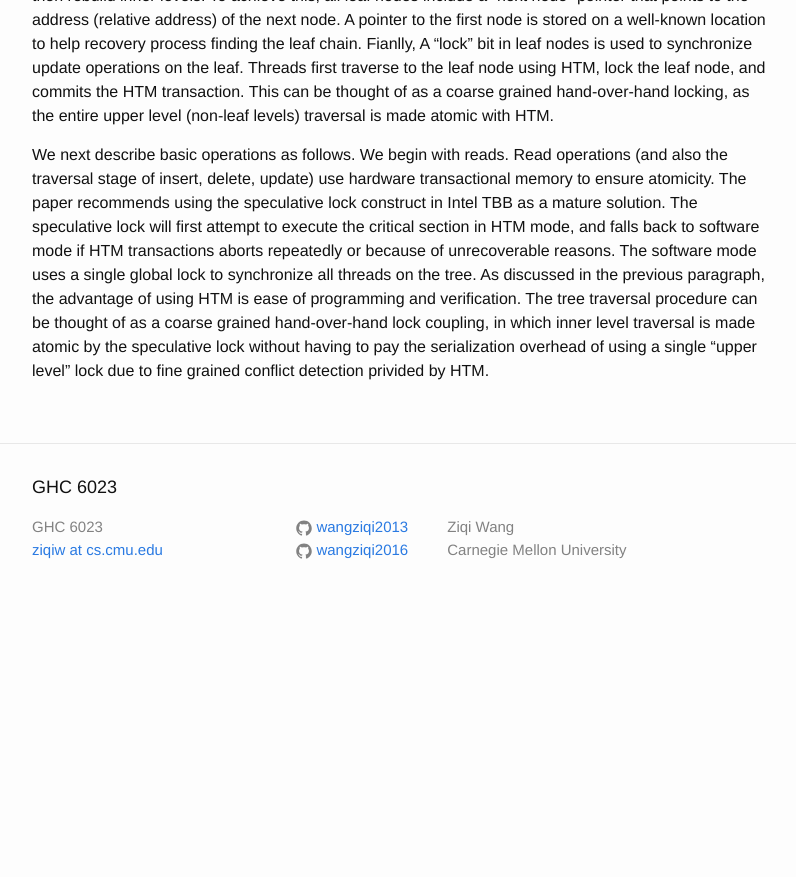
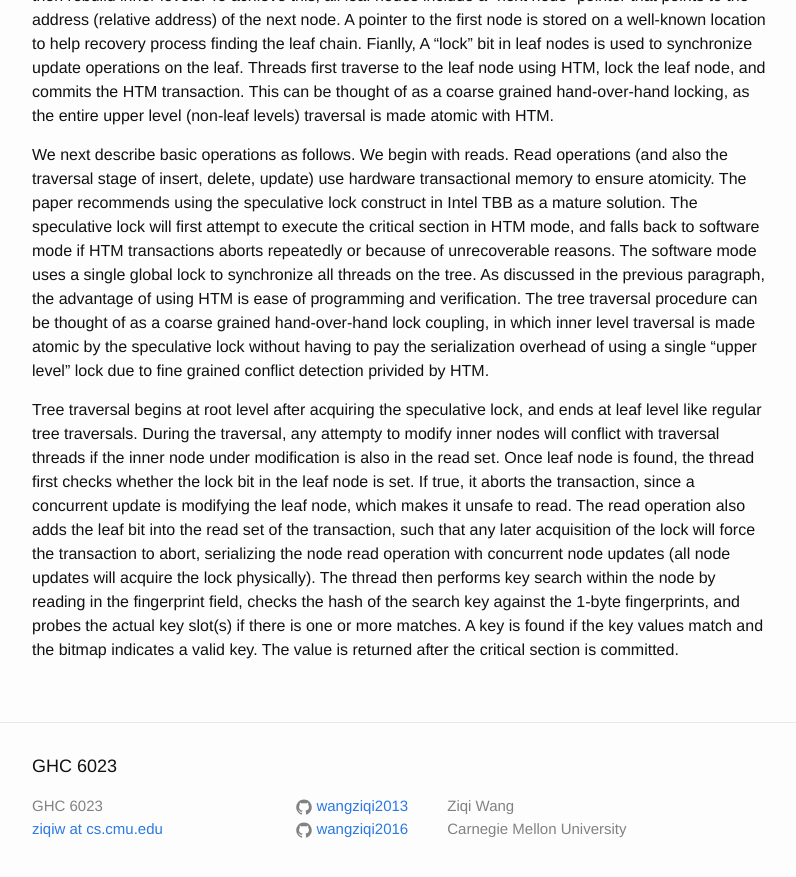
Before and after one commit to wangziqi2013/wangziqi2013.github.io, a Jekyll site: the page built from _posts/2019-11-17-fptree.markdown, in a window 1280 px wide and 900 px high, scrolled down 2347 px. Shown: the top 877 px of the window, without its empty margins (238-1034 px from the left). Built offline with Jekyll 4.4.1, drawn with Linux system fonts in a browser that asks for light colours; before the commit the page ends 2968 px from its top, so only the background shows below that.

Commit message:
Finish read

```diff
--- a/_posts/2019-11-17-fptree.markdown
+++ b/_posts/2019-11-17-fptree.markdown
@@ -95,3 +95,14 @@ previous paragraph, the advantage of using HTM is ease of programming and verifi
 can be thought of as a coarse grained hand-over-hand lock coupling, in which inner level traversal is made atomic
 by the speculative lock without having to pay the serialization overhead of using a single "upper level" lock due to
 fine grained conflict detection privided by HTM.
+
+Tree traversal begins at root level after acquiring the speculative lock, and ends at leaf level like regular tree
+traversals. During the traversal, any attempty to modify inner nodes will conflict with traversal threads if the inner
+node under modification is also in the read set. Once leaf node is found, the thread first checks whether the lock
+bit in the leaf node is set. If true, it aborts the transaction, since a concurrent update is modifying the leaf node,
+which makes it unsafe to read. The read operation also adds the leaf bit into the read set of the transaction, such
+that any later acquisition of the lock will force the transaction to abort, serializing the node read operation with
+concurrent node updates (all node updates will acquire the lock physically). The thread then performs key search within
+the node by reading in the fingerprint field, checks the hash of the search key against the 1-byte fingerprints, and
+probes the actual key slot(s) if there is one or more matches. A key is found if the key values match and the bitmap
+indicates a valid key. The value is returned after the critical section is committed.
```
